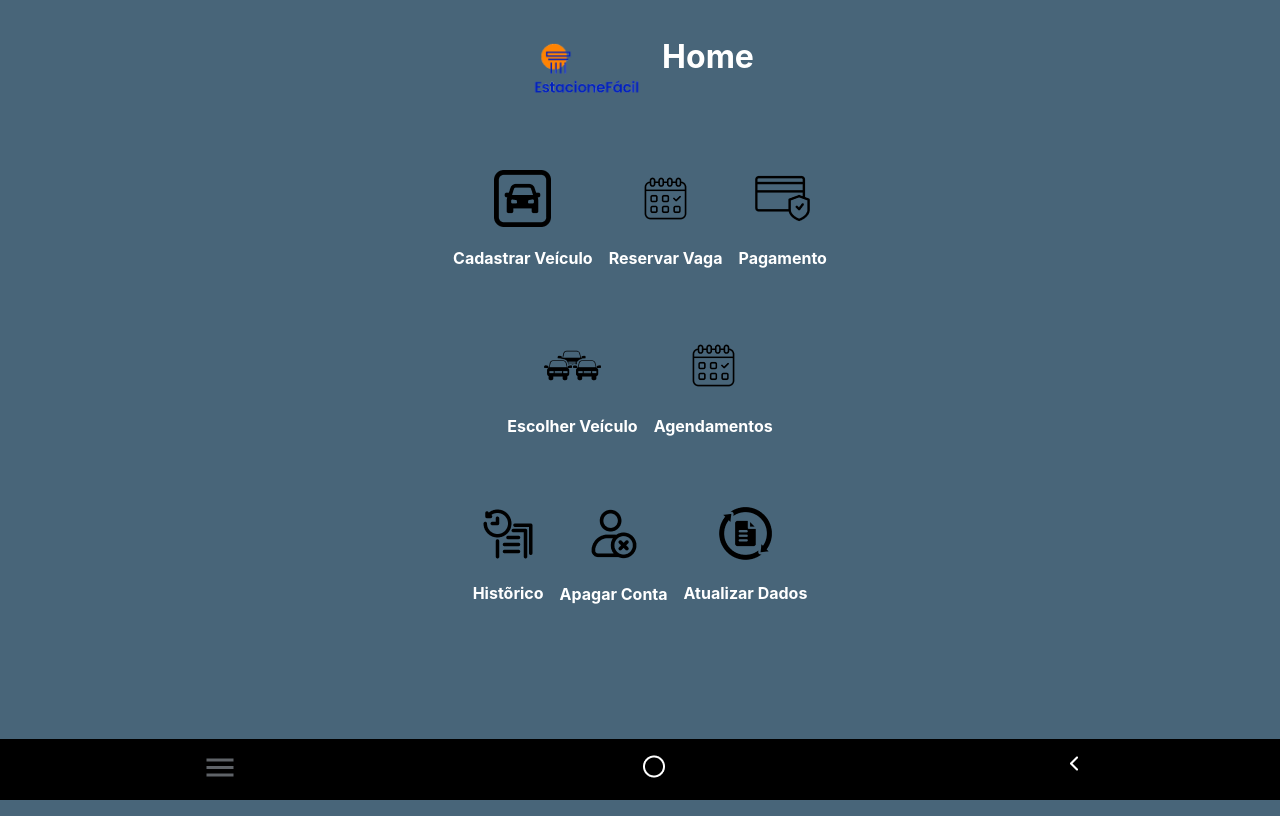
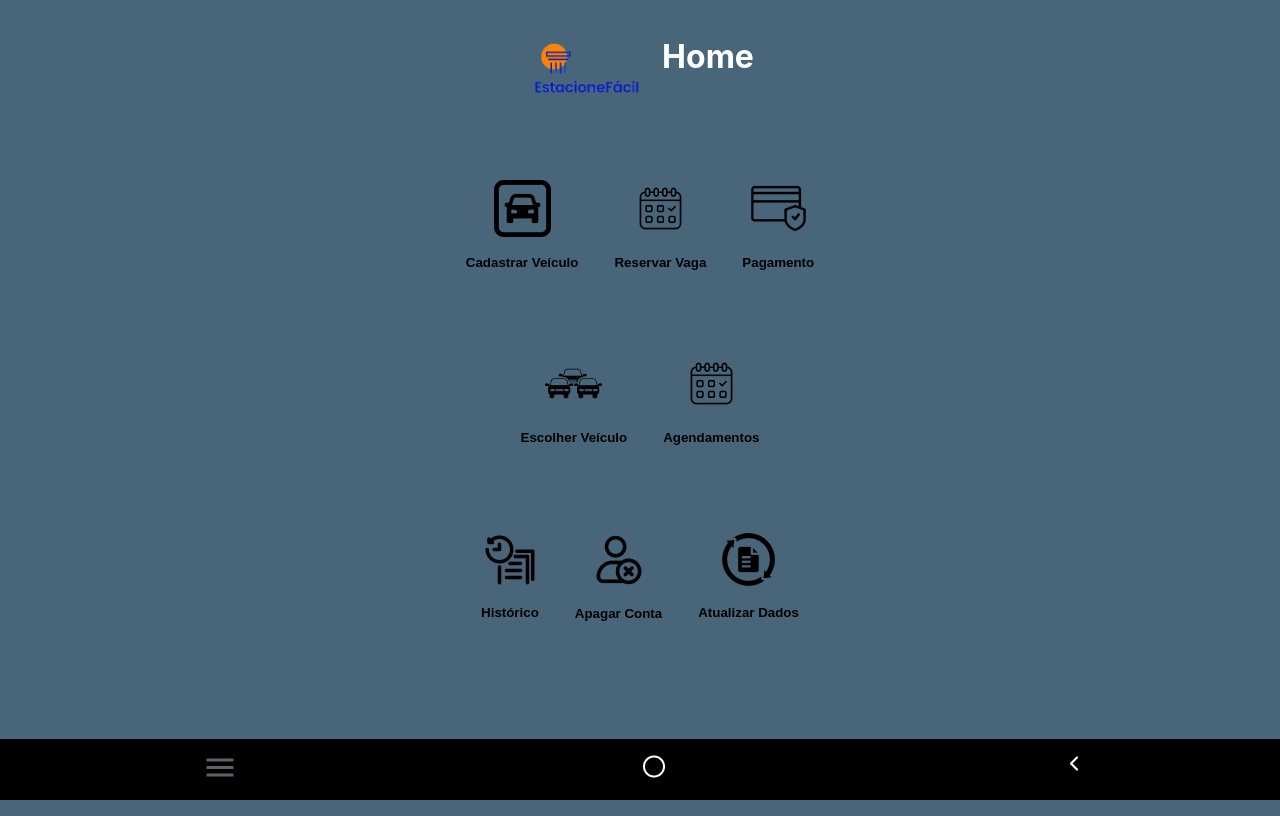
Before and after one commit to viniciusrad/estacione-facil-front, a React (Create React App) app: page / in a window 1280 px wide. Built offline with nearby package versions, Linux system fonts and the light colour scheme.

Commit message:
feat - inclusao da navegação na home

```diff
--- a/src/pages/home/index.css
+++ b/src/pages/home/index.css
@@ -18,6 +18,16 @@
     justify-content: center;
     text-align: center;
     margin: .5rem;
+    background: none;
+    border: none;
+    cursor: pointer;
+    text-align: center;
+    padding: 10px;
+    transition: background-color 0.3s;
+}
+
+.item-menu-home:hover {
+    background-color: rgba(255, 255, 255, 0.1);
 }
 
 .home-body{
--- a/src/pages/home/index.js
+++ b/src/pages/home/index.js
@@ -1,53 +1,57 @@
-
 import './index.css';
 import { LogoDiv } from '../../components/LogoDiv';
+import { useNavigate } from 'react-router-dom';
 
 export const Home = () => {
+    const navigate = useNavigate();
+
+    const handleNavigation = (path) => {
+        navigate(path);
+    };
+
     return (
         <div>
             <LogoDiv text='Home' />
             <div className='home-body'>
                 <div className="container-home">
-                    <div className="item-menu-home">
+                    <button className="item-menu-home" onClick={() => handleNavigation('/veiculo/cadastro')}>
                         <img src="/img/carro.png" alt="" />
                         <h4>Cadastrar Veículo</h4>
-                    </div>
-                    <div className="item-menu-home">
+                    </button>
+                    <button className="item-menu-home" onClick={() => handleNavigation('/vagas/reservar')}>
                         <img src="/img/reserva_1.png" alt="" />
                         <h4>Reservar Vaga</h4>
-                    </div>
-                    <div className="item-menu-home">
+                    </button>
+                    <button className="item-menu-home" onClick={() => handleNavigation('/pagamento')}>
                         <img src="/img/pagamento-seguro.png" alt="" />
                         <h4>Pagamento</h4>
-                    </div>
-
+                    </button>
                 </div>
                 <div className="container-home">
-                    <div className="item-menu-home">
+                    <button className="item-menu-home" onClick={() => handleNavigation('/veiculo/escolher')}>
                         <img src="/img/engarrafamento.png" alt="" />
                         <h4>Escolher Veículo</h4>
-                    </div>
-                    <div className="item-menu-home">
+                    </button>
+                    <button className="item-menu-home" onClick={() => handleNavigation('/agendamentos')}>
                         <img src="/img/reserva_2.png" alt="" />
                         <h4>Agendamentos</h4>
-                    </div>
+                    </button>
                 </div>
                 <div className="container-home">
-                    <div className="item-menu-home">
+                    <button className="item-menu-home" onClick={() => handleNavigation('/historico')}>
                         <img src="/img/historico.png" alt="" />
-                        <h4>Histõrico</h4>
-                    </div>
-                    <div className="item-menu-home">
+                        <h4>Histórico</h4>
+                    </button>
+                    <button className="item-menu-home" onClick={() => handleNavigation('/usuario/apagar')}>
                         <img src="/img/deletar-usuario.png" alt="" />
                         <h4>Apagar Conta</h4>
-                    </div>
-                    <div className="item-menu-home">
+                    </button>
+                    <button className="item-menu-home" onClick={() => handleNavigation('/usuario/atualizar')}>
                         <img src="/img/processamento-de-dados.png" alt="" />
                         <h4>Atualizar Dados</h4>
-                    </div>
+                    </button>
                 </div>
             </div>
         </div>
-
     )
 }
```
